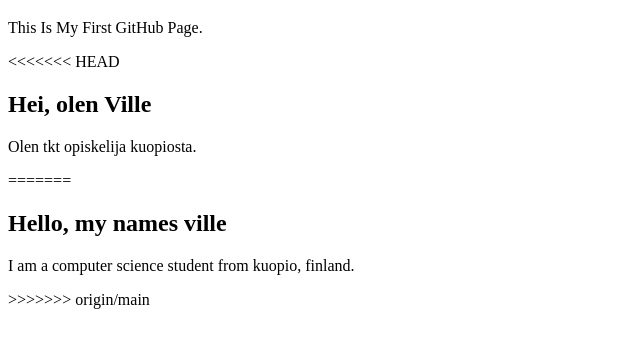
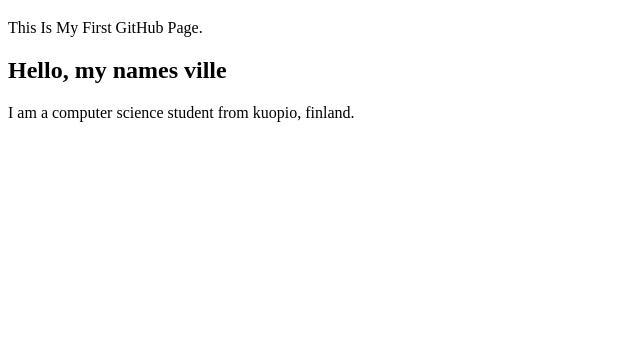
Before and after one commit to codeViltsu/portfolio-site, a plain HTML site: page index.html in a window 1280 px wide. Shown: the part 61-408 px from the top of the page, without its empty margins (0-640 px from the left). Drawn offline with Linux system fonts and the light colour scheme.

Commit message:
Update index.html

```diff
--- a/index.html
+++ b/index.html
@@ -8,13 +8,8 @@
     <p>This Is My First GitHub Page.</p>
 
     <section id="hero">
-<<<<<<< HEAD
-        <h2>Hei, olen Ville</h2>
-        <p>Olen tkt opiskelija kuopiosta.</p>
-=======
         <h2>Hello, my names ville</h2>
         <p>I am a computer science student from kuopio, finland.</p>
->>>>>>> origin/main
     </section>
 </body>
 </html>
```
